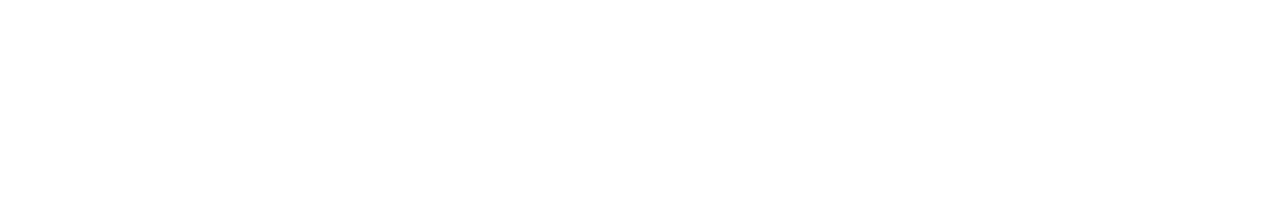
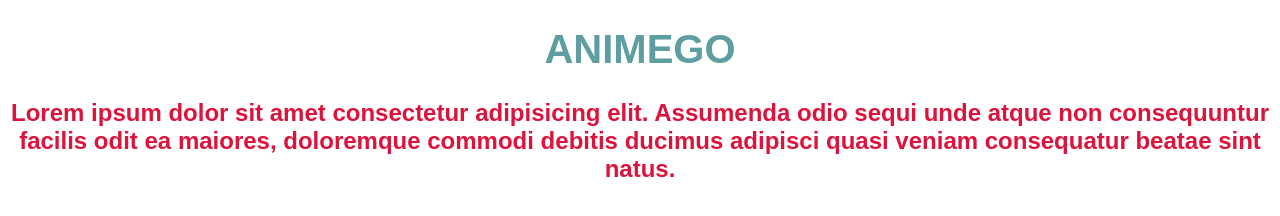
Before and after one commit to rahvalovmiha/git-1, a plain HTML site: page index.html in a window 1280 px wide. Drawn offline with Linux system fonts and the light colour scheme.

Commit message:
balo batar

```diff
--- a/index.html
+++ b/index.html
@@ -8,5 +8,8 @@
 </head>
 <body>
 
+    <h1>AnimeGo</h1>
+    <p>Lorem ipsum dolor sit amet consectetur adipisicing elit. Assumenda odio sequi unde atque non consequuntur facilis odit ea maiores, doloremque commodi debitis ducimus adipisci quasi veniam consequatur beatae sint natus.</p>
+
 </body>
 </html>
--- a/style.css
+++ b/style.css
@@ -0,0 +1,17 @@
+body{
+    font-family: sans-serif;
+}
+
+h1{
+    font-size: 40px;
+    text-align: center;
+    text-transform: uppercase;
+    color: cadetblue;
+}
+
+p{
+    font-size: 24px;
+    font-weight: bold;
+    text-align: center;
+    color: crimson;
+}
```
